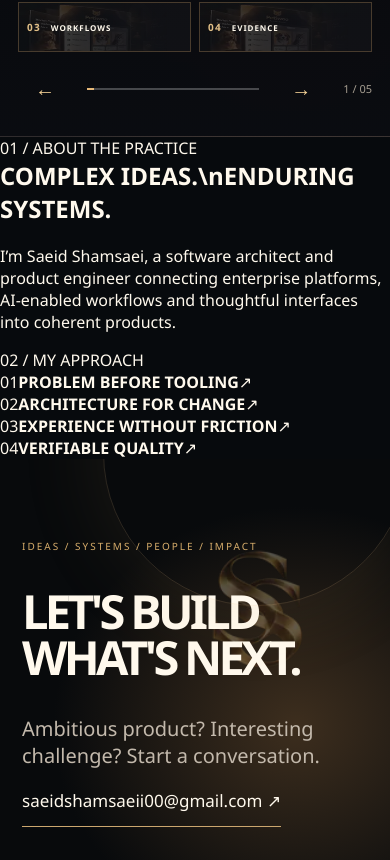
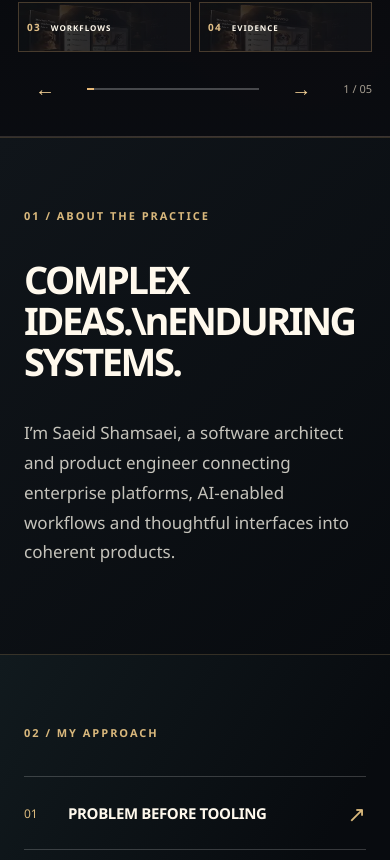
Before and after one commit to saeidshamsaeii/SaeidShamsaei-Portfolio, a Next.js app: page / in a window 390 px wide. Shown: the part 5964-6824 px from the top of the page. Built offline with nearby package versions, Linux system fonts and the light colour scheme; no server answers.

Commit message:
style(portfolio): responsive pinned chapters, readable case-study panels and editorial about sections

```diff
--- a/app/cinematic.css
+++ b/app/cinematic.css
@@ -120,3 +120,44 @@
  .ss-loading-copy span{font-size:12px;letter-spacing:.24em}
 }
 @media(prefers-reduced-motion:reduce){.cinematic-art-image,.ss-loading-logo{transition:none;animation:none!important;transform:none}.motion-track{scroll-behavior:auto}}
+
+
+/* Portfolio chapter pacing: vertical wheel progress reveals each horizontal case-study before the next chapter. */
+.cinematic-header-links a{transition:color .2s ease}
+.cinematic-header-links a:hover,.cinematic-header-links a:focus-visible{color:#f5d69e}
+.motion-about,.motion-approach{padding:clamp(64px,8vw,138px) clamp(22px,6vw,108px);border-top:1px solid #dbb77835;display:grid;grid-template-columns:minmax(160px,23%) 1fr;gap:5vw}
+.motion-about{background:linear-gradient(135deg,#10151a,#080b0f)}
+.motion-approach{background:linear-gradient(120deg,#111a1e,#080b0f 65%)}
+.motion-editorial-number{color:#d9b87c;font-size:11px;letter-spacing:.18em;font-weight:700}
+.motion-editorial-copy h2{font-size:clamp(38px,6vw,94px);line-height:1.08;letter-spacing:-.065em;white-space:pre-line;margin:0 0 36px}
+.motion-editorial-copy p{max-width:820px;color:#c5c3bb;font-size:clamp(17px,1.65vw,23px);line-height:1.75}
+.motion-principles>div{display:grid;grid-template-columns:54px 1fr 32px;gap:18px;align-items:center;padding:25px 5px;border-top:1px solid #ffffff30}
+.motion-principles>div:last-child{border-bottom:1px solid #ffffff30}
+.motion-principles span{font-size:12px;color:#d9b87c}
+.motion-principles strong{font-size:clamp(15px,2.15vw,28px);letter-spacing:-.025em;font-weight:600}
+.motion-principles span:last-child{font-size:22px;text-align:right}
+@media(max-width:960px){
+ .motion-about,.motion-approach{display:block;padding:70px 24px}
+ .motion-editorial-number{margin-bottom:36px}
+ .motion-editorial-copy h2{font-size:clamp(38px,9vw,62px)}
+ .motion-principles>div{grid-template-columns:34px 1fr 20px;gap:10px;padding:21px 0}
+}
+@media (min-width:961px) and (min-height:700px) and (prefers-reduced-motion:no-preference){
+ .motion-chapter{height:100svh;min-height:0;display:flex;flex-direction:column;overflow:hidden}
+ .motion-chapter-inner{flex:0 0 62%;height:62%;min-height:0;padding:12px clamp(22px,4.3vw,82px) 0}
+ .motion-copy h2{font-size:clamp(48px,5vw,87px);margin:13px 0 8px}
+ .motion-copy h3{font-size:clamp(24px,2.15vw,36px);margin-bottom:10px}
+ .motion-copy>p:not(.motion-label){font-size:clamp(13px,1.12vw,17px);line-height:1.43}
+ .motion-tags{margin-top:13px}
+ .motion-instruction{margin-top:16px}
+ .motion-visual{height:100%;max-height:100%;overflow:hidden}
+ .motion-drawer{flex:1;min-height:0;display:flex;flex-direction:column;padding:7px clamp(22px,4.3vw,82px) 15px}
+ .motion-track{height:100%;flex:1;min-height:0;overflow-x:hidden;overflow-y:hidden;scroll-behavior:auto;scroll-snap-type:none;touch-action:auto}
+ .motion-frame{height:100%;min-height:0;flex:0 0 min(550px,63vw);padding:16px 21px;overflow:hidden}
+ .motion-frame h4{font-size:clamp(19px,1.8vw,28px);line-height:1.12;margin:6px 0}
+ .motion-frame p{font-size:clamp(12px,.98vw,14px);line-height:1.45;max-height:128px;overflow-y:auto;user-select:text}
+ .motion-miniart{display:none}
+ .cinematic-thumbnails{display:none}
+ .motion-progress{flex:0 0 39px;margin-top:8px}
+ .motion-progress button{padding:6px 14px}
+}
```
